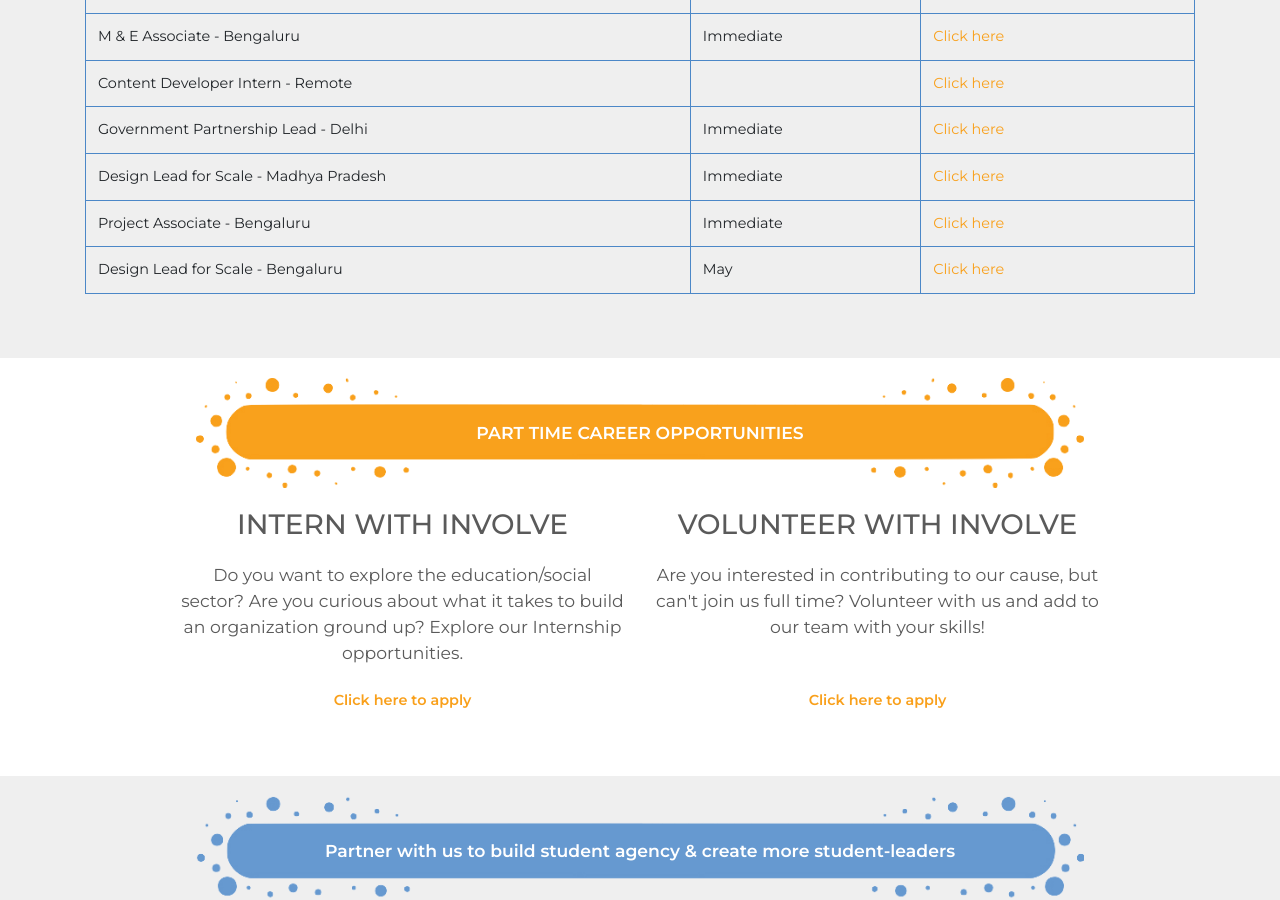
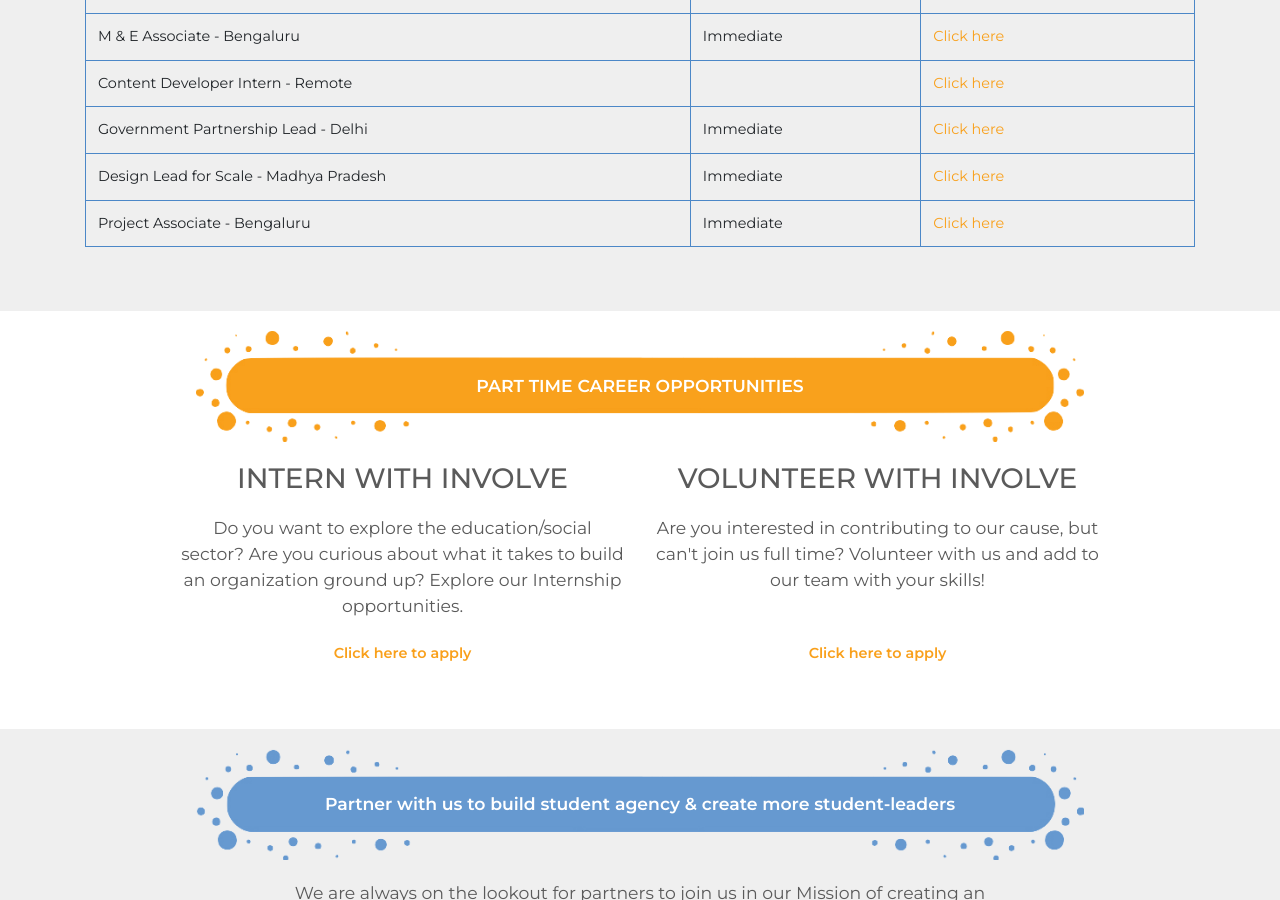
Before and after one commit to Involve-Edu/involveedupublic, a Jekyll site: the page built from get-involved.md, in a window 1280 px wide and 900 px high, scrolled down 775 px. Built offline with Jekyll 4.4.1, drawn with Linux system fonts in a browser that asks for light colours; comment, search, counter and statistics services are not loaded.

Commit message:
Update get-involved.yml

```diff
--- a/_data/get-involved.yml
+++ b/_data/get-involved.yml
@@ -36,11 +36,6 @@
       date:  Immediate
       apply_link: https://docs.google.com/document/d/1udNLaQOS3-EHhc0uHnSVVJK_qtYnd4VJWqZTvdD1Ocg/edit
 
-    - title: Design Lead for Scale - Bengaluru
-      date:  May
-      apply_link: https://docs.google.com/document/d/1U9JcLyFnM-SE8q9sDnZSYNVHA3QOX4nVEGnpdvMiT24/edit
-
-
 part_time_carrers:
   title: PART TIME CAREER OPPORTUNITIES
   jobs:
```
